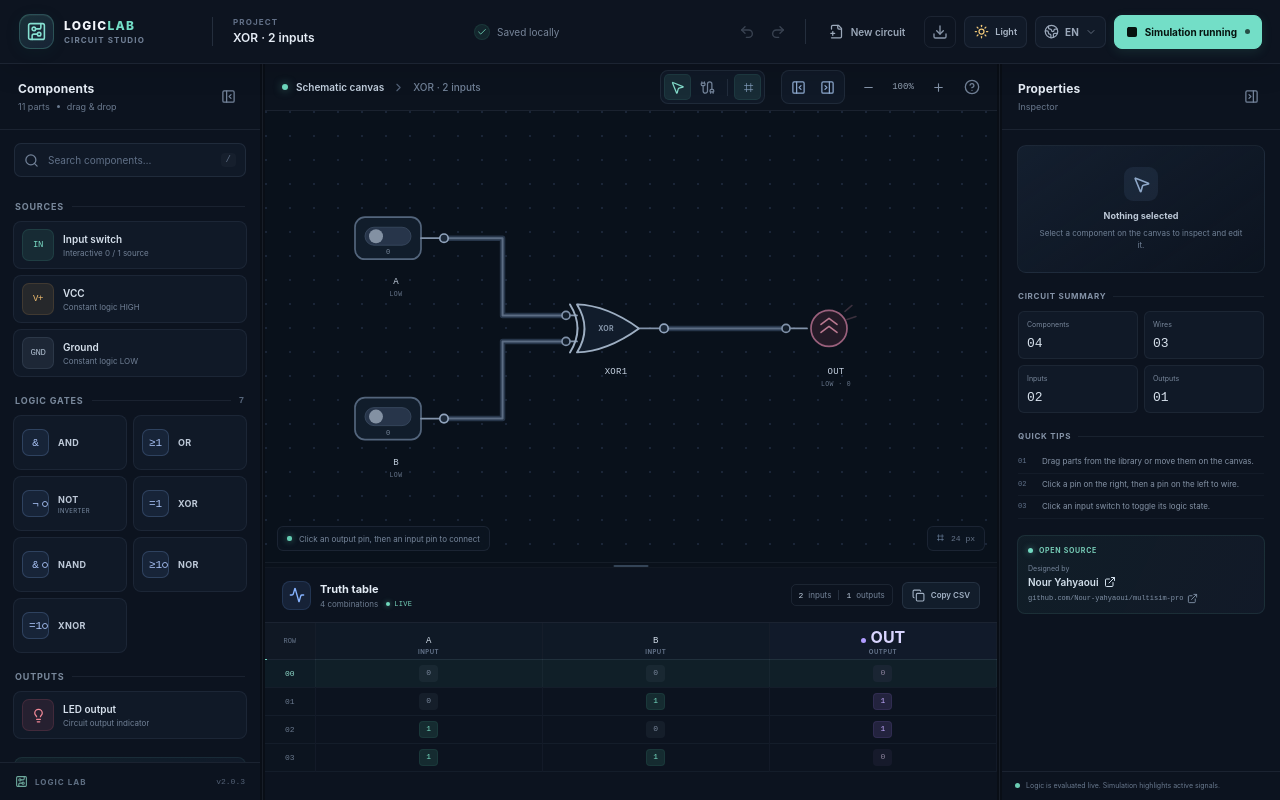
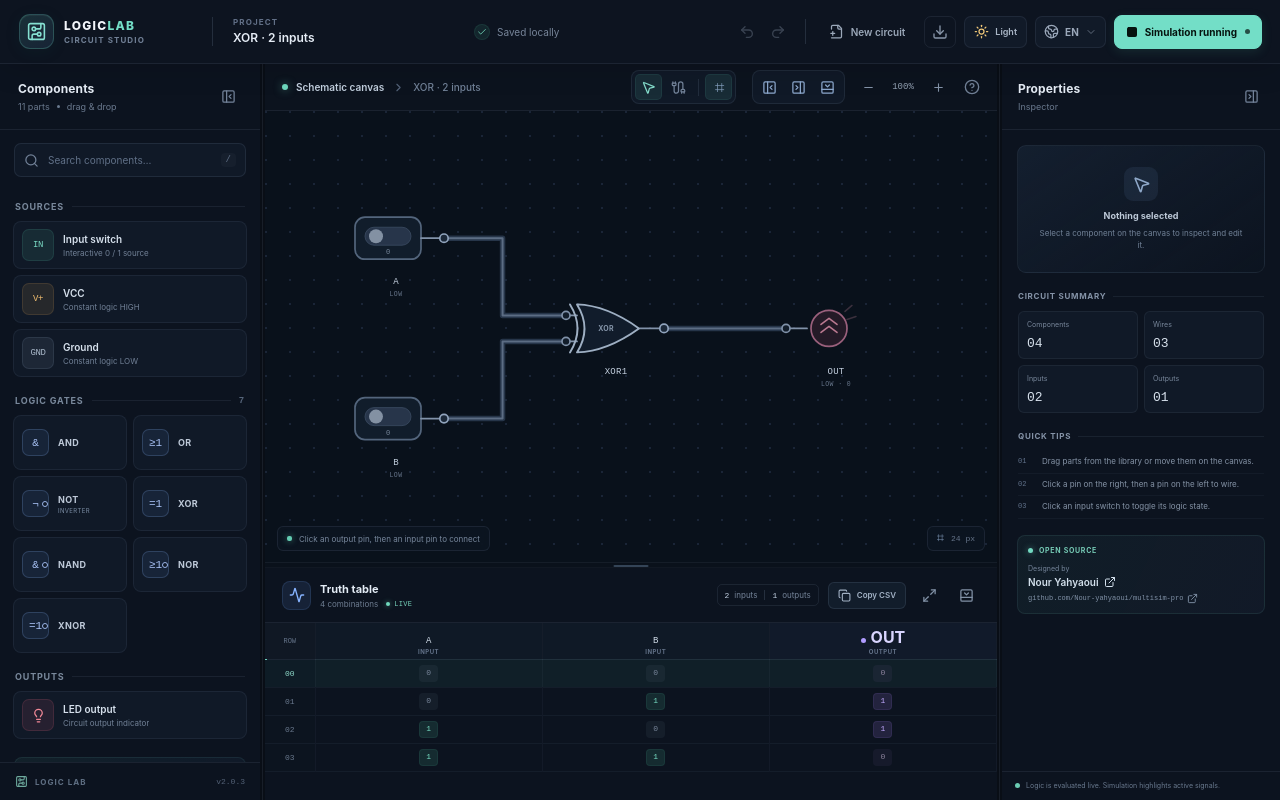
Before and after one commit to Nour-yahyaoui/multisim-pro, a Vue app: page / in a window 1280 px wide. Built offline with nearby package versions, Linux system fonts and the light colour scheme.

Commit message:
Make truth table dock collapsible and fullscreen
Co-authored-by: arena-agent <297053741+arena-agent@users.noreply.github.com>

```diff
--- a/src/App.vue
+++ b/src/App.vue
@@ -13,9 +13,13 @@ import {
   FilePlus2,
   Globe2,
   Lightbulb,
+  Maximize2,
+  Minimize2,
   Minus,
   Moon,
   MousePointer2,
+  PanelBottomClose,
+  PanelBottomOpen,
   PanelLeftClose,
   PanelLeftOpen,
   PanelRightClose,
@@ -117,6 +121,10 @@ const strings = {
     truthTable: 'Truth table',
     combinations: 'combinations',
     copyCsv: 'Copy CSV',
+    showTruthTable: 'Show truth table',
+    hideTruthTable: 'Collapse truth table',
+    fullScreenTruth: 'Expand truth table fullscreen',
+    exitFullScreenTruth: 'Exit fullscreen truth table',
     row: 'ROW',
     input: 'INPUT',
     output: 'OUTPUT',
@@ -231,6 +239,10 @@ const strings = {
     truthTable: 'Tableau de vérité',
     combinations: 'combinaisons',
     copyCsv: 'Copier CSV',
+    showTruthTable: 'Afficher le tableau de vérité',
+    hideTruthTable: 'Masquer le tableau de vérité',
+    fullScreenTruth: 'Afficher le tableau de vérité en plein écran',
+    exitFullScreenTruth: 'Quitter le plein écran du tableau',
     row: 'LIGNE',
     input: 'ENTRÉE',
     output: 'SORTIE',
@@ -282,6 +294,8 @@ const language = ref('en')
 const theme = ref('dark')
 const leftCollapsed = ref(false)
 const rightCollapsed = ref(false)
+const truthCollapsed = ref(false)
+const truthFullscreen = ref(false)
 const nodes = ref(DEFAULT_DEMO.nodes.map((node) => ({ ...node })))
 const wires = ref(DEFAULT_DEMO.wires.map((wire) => ({ ...wire })))
 const projectName = ref(DEFAULT_DEMO.projectName)
@@ -324,6 +338,7 @@ const truthRows = computed(() => truth.value.rows)
 const viewWidth = computed(() => Math.max(1, canvasSize.value.width / zoom.value))
 const viewHeight = computed(() => Math.max(1, canvasSize.value.height / zoom.value))
 const viewBox = computed(() => `0 0 ${viewWidth.value} ${viewHeight.value}`)
+const truthPanelStyle = computed(() => ({ height: truthCollapsed.value ? '42px' : truthFullscreen.value ? '100dvh' : `${truthHeight.value}px` }))
 const zoomLabel = computed(() => `${Math.round(zoom.value * 100)}%`)
 const workspaceComponentCount = computed(() => nodes.value.length)
 const inputNodes = computed(() => nodes.value.filter((node) => node.type === 'INPUT'))
@@ -735,6 +750,17 @@ function toggleSidebar(side) {
   mobilePanel.value = ''
 }
 
+function toggleTruthPanel() {
+  if (truthFullscreen.value) truthFullscreen.value = false
+  truthCollapsed.value = !truthCollapsed.value
+  mobilePanel.value = ''
+}
+
+function toggleTruthFullscreen() {
+  truthFullscreen.value = !truthFullscreen.value
+  if (truthFullscreen.value) truthCollapsed.value = false
+}
+
 function toggleSimulation() {
   isRunning.value = !isRunning.value
 }
@@ -785,9 +811,10 @@ function sanitizeLoadedState(data) {
     theme: data.theme === 'light' ? 'light' : 'dark',
     leftCollapsed: Boolean(data.leftCollapsed),
     rightCollapsed: Boolean(data.rightCollapsed),
+    truthCollapsed: Boolean(data.truthCollapsed),
     leftWidth: Number.isFinite(data.leftWidth) ? Math.max(210, Math.min(370, data.leftWidth)) : 260,
     rightWidth: Number.isFinite(data.rightWidth) ? Math.max(230, Math.min(400, data.rightWidth)) : 278,
-    truthHeight: Number.isFinite(data.truthHeight) ? Math.max(145, Math.min(360, data.truthHeight)) : 232,
+    truthHeight: Number.isFinite(data.truthHeight) ? Math.max(145, Math.min(720, data.truthHeight)) : 232,
     snapToGrid: data.snapToGrid !== false,
     zoom: Number.isFinite(data.zoom) ? Math.max(0.65, Math.min(1.55, data.zoom)) : 1,
   }
@@ -803,6 +830,7 @@ function savePayload() {
     theme: theme.value,
     leftCollapsed: leftCollapsed.value,
     rightCollapsed: rightCollapsed.value,
+    truthCollapsed: truthCollapsed.value,
     leftWidth: leftWidth.value,
     rightWidth: rightWidth.value,
     truthHeight: truthHeight.value,
@@ -901,6 +929,10 @@ function currentRowMatches(row) {
   return truth.value.inputs.every((node) => Boolean(row.inputs[node.id]) === Boolean(node.value))
 }
 
+function maxTruthHeight() {
+  return Math.max(145, Math.min(720, Math.round(window.innerHeight * 0.7)))
+}
+
 function startResize(event, kind) {
   if (event.button !== 0) return
   event.preventDefault()
@@ -914,7 +946,7 @@ function startResize(event, kind) {
   }
   window.addEventListener('pointermove', handleResizeMove)
   window.addEventListener('pointerup', stopResize, { once: true })
-  document.body.classList.add('is-resizing')
+  document.body.classList.add(kind === 'truth' ? 'is-resizing-row' : 'is-resizing-col')
 }
 
 function handleResizeMove(event) {
@@ -922,12 +954,12 @@ function handleResizeMove(event) {
   const { kind, startX, startY } = resizeState.value
   if (kind === 'left') leftWidth.value = Math.max(210, Math.min(370, resizeState.value.left + event.clientX - startX))
   if (kind === 'right') rightWidth.value = Math.max(230, Math.min(400, resizeState.value.right + startX - event.clientX))
-  if (kind === 'truth') truthHeight.value = Math.max(145, Math.min(Math.round(window.innerHeight * 0.52), resizeState.value.truth + startY - event.clientY))
+  if (kind === 'truth') truthHeight.value = Math.max(145, Math.min(maxTruthHeight(), resizeState.value.truth + startY - event.clientY))
 }
 
 function stopResize() {
   window.removeEventListener('pointermove', handleResizeMove)
-  document.body.classList.remove('is-resizing')
+  document.body.classList.remove('is-resizing-row', 'is-resizing-col')
   resizeState.value = null
 }
 
@@ -937,7 +969,7 @@ function resizeByKeyboard(event, kind) {
   const amount = event.shiftKey ? 24 : 8
   if (kind === 'left') leftWidth.value = Math.max(210, Math.min(370, leftWidth.value + (event.key === 'ArrowRight' ? amount : -amount)))
   if (kind === 'right') rightWidth.value = Math.max(230, Math.min(400, rightWidth.value + (event.key === 'ArrowLeft' ? amount : -amount)))
-  if (kind === 'truth') truthHeight.value = Math.max(145, Math.min(360, truthHeight.value + (event.key === 'ArrowUp' ? amount : -amount)))
+  if (kind === 'truth') truthHeight.value = Math.max(145, Math.min(maxTruthHeight(), truthHeight.value + (event.key === 'ArrowUp' ? amount : -amount)))
 }
 
 function onGlobalKeydown(event) {
@@ -963,6 +995,7 @@ function onGlobalKeydown(event) {
   if (event.key === 'Escape') {
     wireStart.value = null
     toolMode.value = 'select'
+    truthFullscreen.value = false
     showHelp.value = false
     mobilePanel.value = ''
     return
@@ -988,6 +1021,7 @@ function restoreFromStorage() {
     theme.value = parsed.theme
     leftCollapsed.value = parsed.leftCollapsed
     rightCollapsed.value = parsed.rightCollapsed
+    truthCollapsed.value = parsed.truthCollapsed
     leftWidth.value = parsed.leftWidth
     rightWidth.value = parsed.rightWidth
     truthHeight.value = parsed.truthHeight
@@ -1239,6 +1273,9 @@ onBeforeUnmount(() => {
             <button class="layout-toggle-button" :class="{ active: !rightCollapsed }" :title="t(rightCollapsed ? 'showInspector' : 'hideInspector')" :aria-label="t(rightCollapsed ? 'showInspector' : 'hideInspector')" :aria-expanded="!rightCollapsed" @click="toggleSidebar('right')">
               <PanelRightOpen v-if="rightCollapsed" :size="15" /><PanelRightClose v-else :size="15" />
             </button>
+            <button class="layout-toggle-button bottom-toggle" :class="{ active: !truthCollapsed }" :title="t(truthCollapsed ? 'showTruthTable' : 'hideTruthTable')" :aria-label="t(truthCollapsed ? 'showTruthTable' : 'hideTruthTable')" :aria-expanded="!truthCollapsed" @click="toggleTruthPanel">
+              <PanelBottomOpen v-if="truthCollapsed" :size="15" /><PanelBottomClose v-else :size="15" />
+            </button>
           </div>
           <div class="zoom-controls">
             <button class="zoom-button" :title="t('zoomOut')" :aria-label="t('zoomOut')" :disabled="zoom <= 0.65" @click="changeZoom(-0.1)"><Minus :size="13" /></button>
@@ -1372,21 +1409,28 @@ onBeforeUnmount(() => {
           <div v-if="wireStart" class="wire-cursor-help"><span></span>{{ t('startWire') }}</div>
         </div>
 
-        <div class="horizontal-resizer" role="separator" aria-orientation="horizontal" :aria-label="language === 'fr' ? 'Redimensionner le tableau de vérité' : 'Resize truth table'" tabindex="0" @pointerdown="startResize($event, 'truth')" @keydown="resizeByKeyboard($event, 'truth')"><span></span></div>
-
-        <section class="truth-panel" :style="{ height: `${truthHeight}px` }">
+        <div v-if="!truthCollapsed && !truthFullscreen" class="horizontal-resizer" role="separator" aria-orientation="horizontal" :aria-label="language === 'fr' ? 'Redimensionner le tableau de vérité' : 'Resize truth table'" tabindex="0" @pointerdown="startResize($event, 'truth')" @keydown="resizeByKeyboard($event, 'truth')"><span></span></div>
+
+        <section class="truth-panel" :class="{ collapsed: truthCollapsed, fullscreen: truthFullscreen }" :style="truthPanelStyle">
           <div class="truth-header">
             <div class="truth-heading-copy">
               <div class="truth-icon"><Activity :size="16" /></div>
               <div><h2>{{ t('truthTable') }}</h2><div class="truth-subtitle">{{ truthRows.length }} {{ t('combinations') }}<span class="truth-live-mark"><span></span>{{ language === 'fr' ? 'EN DIRECT' : 'LIVE' }}</span></div></div>
             </div>
             <div class="truth-header-actions">
-              <span class="truth-count-chip"><span>{{ truth.inputs.length }}</span>{{ language === 'fr' ? 'entrées' : 'inputs' }}<i></i><span>{{ truth.outputs.length }}</span>{{ language === 'fr' ? 'sorties' : 'outputs' }}</span>
-              <button class="copy-csv-button" :title="t('copyCsv')" @click="copyTruthTable"><Copy :size="13" /><span>{{ t('copyCsv') }}</span></button>
+              <span v-if="!truthCollapsed" class="truth-count-chip"><span>{{ truth.inputs.length }}</span>{{ language === 'fr' ? 'entrées' : 'inputs' }}<i></i><span>{{ truth.outputs.length }}</span>{{ language === 'fr' ? 'sorties' : 'outputs' }}</span>
+              <button v-if="!truthCollapsed" class="copy-csv-button" :title="t('copyCsv')" @click="copyTruthTable"><Copy :size="13" /><span>{{ t('copyCsv') }}</span></button>
+              <button class="truth-window-control" :title="t(truthFullscreen ? 'exitFullScreenTruth' : 'fullScreenTruth')" :aria-label="t(truthFullscreen ? 'exitFullScreenTruth' : 'fullScreenTruth')" @click="toggleTruthFullscreen">
+                <Minimize2 v-if="truthFullscreen" :size="15" /><Maximize2 v-else :size="15" />
+              </button>
+              <button class="truth-window-control" :title="t(truthCollapsed ? 'showTruthTable' : 'hideTruthTable')" :aria-label="t(truthCollapsed ? 'showTruthTable' : 'hideTruthTable')" @click="toggleTruthPanel">
+                <PanelBottomOpen v-if="truthCollapsed" :size="15" /><PanelBottomClose v-else :size="15" />
+              </button>
             </div>
           </div>
-          <div class="truth-table-wrap">
-            <table class="truth-table">
+          <template v-if="!truthCollapsed">
+            <div class="truth-table-wrap">
+              <table class="truth-table">
               <thead>
                 <tr>
                   <th class="row-number-heading">{{ t('row') }}</th>
@@ -1405,7 +1449,8 @@ onBeforeUnmount(() => {
               </tbody>
             </table>
           </div>
-          <div v-if="truth.omittedInputs" class="truth-warning"><span>i</span>{{ t('tableLimit') }}</div>
+            <div v-if="truth.omittedInputs" class="truth-warning"><span>i</span>{{ t('tableLimit') }}</div>
+          </template>
         </section>
       </main>
 
--- a/src/style.css
+++ b/src/style.css
@@ -252,7 +252,7 @@ kbd { font-family: 'DM Mono', ui-monospace, monospace; color: #78869a; backgroun
 .horizontal-resizer { height: 6px; flex: 0 0 6px; position: relative; z-index: 4; cursor: row-resize; background: #0a111b; border-top: 1px solid rgba(145,165,192,.08); border-bottom: 1px solid rgba(145,165,192,.05); }
 .horizontal-resizer span { position: absolute; left: 50%; top: 2px; width: 35px; height: 2px; transform: translateX(-50%); border-radius: 3px; background: #344457; transition: background .15s, width .15s; }
 .horizontal-resizer:hover span, .horizontal-resizer:focus-visible span { background: #76d9c3; width: 48px; }
-.truth-panel { flex: 0 0 auto; min-height: 145px; max-height: 52vh; display: flex; flex-direction: column; background: #0c131f; overflow: hidden; }
+.truth-panel { flex: 0 0 auto; min-height: 145px; max-height: 70vh; display: flex; flex-direction: column; background: #0c131f; overflow: hidden; }
 .truth-header { min-height: 55px; flex: 0 0 55px; display: flex; align-items: center; justify-content: space-between; gap: 12px; padding: 0 17px; border-bottom: 1px solid var(--line); }
 .truth-heading-copy { display: flex; align-items: center; gap: 9px; min-width: 0; }
 .truth-icon { width: 29px; height: 29px; display: grid; place-items: center; color: #86b3ff; background: rgba(102,148,224,.12); border: 1px solid rgba(102,148,224,.16); border-radius: 8px; }
@@ -783,3 +783,46 @@ kbd { font-family: 'DM Mono', ui-monospace, monospace; color: #78869a; backgroun
   .panel-collapse-button { display: none !important; }
   .panel-heading-actions { gap: 2px; }
 }
+
+/* Truth-table dock: resize, collapse, and fullscreen */
+.truth-window-control {
+  width: 28px;
+  height: 28px;
+  display: inline-grid;
+  place-items: center;
+  color: #8191a6;
+  background: transparent;
+  border: 1px solid transparent;
+  border-radius: 6px;
+  cursor: pointer;
+  transition: color .15s, background .15s, border-color .15s;
+}
+.truth-window-control:hover { color: #e5edf6; background: rgba(255,255,255,.06); border-color: rgba(142,162,189,.15); }
+.truth-panel.collapsed { height: 42px !important; min-height: 42px; max-height: 42px; }
+.truth-panel.collapsed .truth-header { height: 42px; min-height: 42px; flex-basis: 42px; }
+.truth-panel.collapsed .truth-icon { width: 26px; height: 26px; }
+.truth-panel.fullscreen {
+  position: fixed;
+  inset: 0;
+  z-index: 100;
+  width: 100vw;
+  height: 100dvh !important;
+  min-height: 100dvh;
+  max-height: none;
+  border: 1px solid rgba(142,162,189,.2);
+  box-shadow: 0 0 0 100vmax rgba(3,8,14,.72);
+}
+.truth-panel.fullscreen .truth-header { min-height: 62px; flex-basis: 62px; padding-left: 24px; padding-right: 24px; }
+.truth-panel.fullscreen .truth-table-wrap { max-height: none; }
+.truth-panel.fullscreen .truth-table th { height: 44px; }
+.truth-panel.fullscreen .truth-table td { height: 38px; }
+.truth-panel.fullscreen .truth-window-control { width: 34px; height: 34px; }
+.theme-light .truth-window-control { color: #6e8095; }
+.theme-light .truth-window-control:hover { color: #2d4158; background: rgba(49,72,101,.06); border-color: rgba(37,56,80,.13); }
+.theme-light .truth-panel.fullscreen { border-color: rgba(37,56,80,.16); box-shadow: 0 0 0 100vmax rgba(30,46,64,.4); }
+.is-resizing-col, .is-resizing-col * { cursor: col-resize !important; user-select: none !important; }
+.is-resizing-row, .is-resizing-row * { cursor: row-resize !important; user-select: none !important; }
+@media (max-width: 740px) {
+  .truth-panel.fullscreen .truth-header { padding-left: 12px; padding-right: 12px; }
+  .truth-panel.fullscreen .truth-count-chip { display: none; }
+}
```
Also changed, not shown: 1 other file (tests, documents, lock files or other folders).
